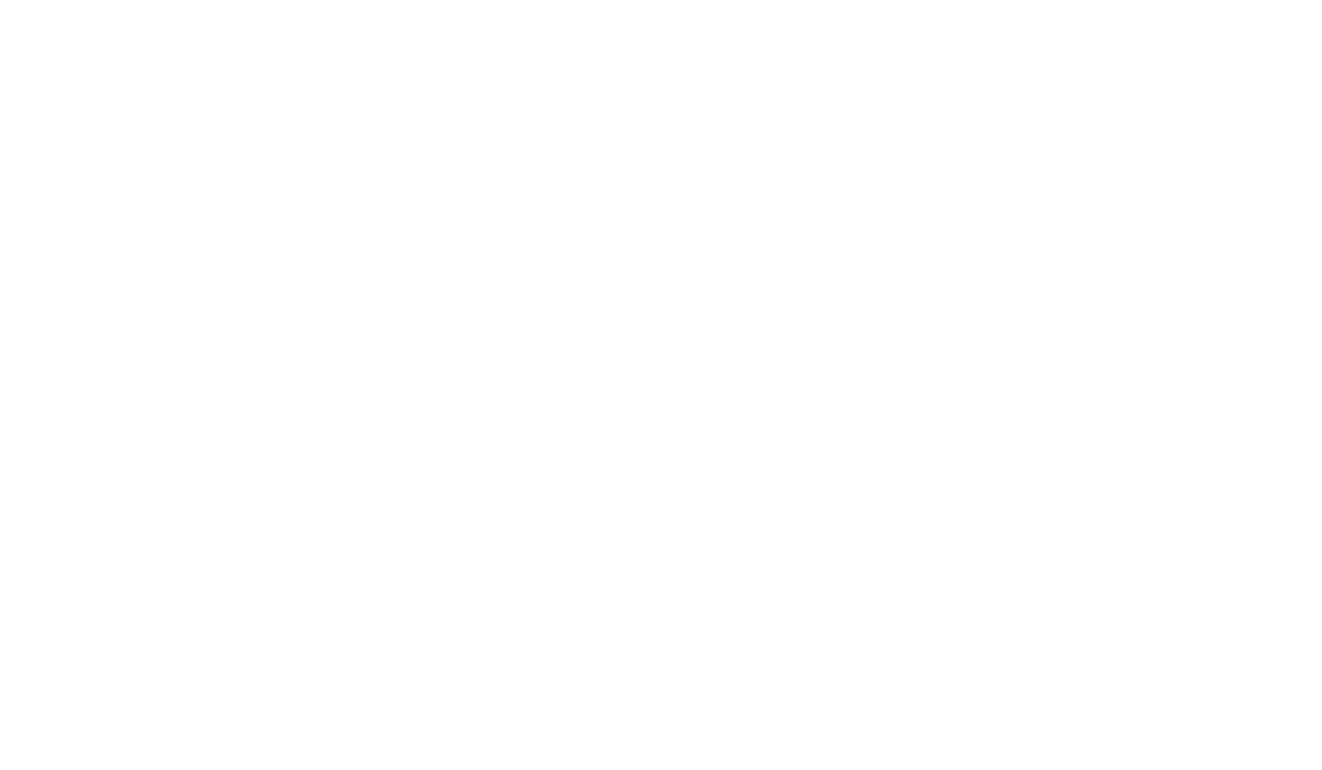
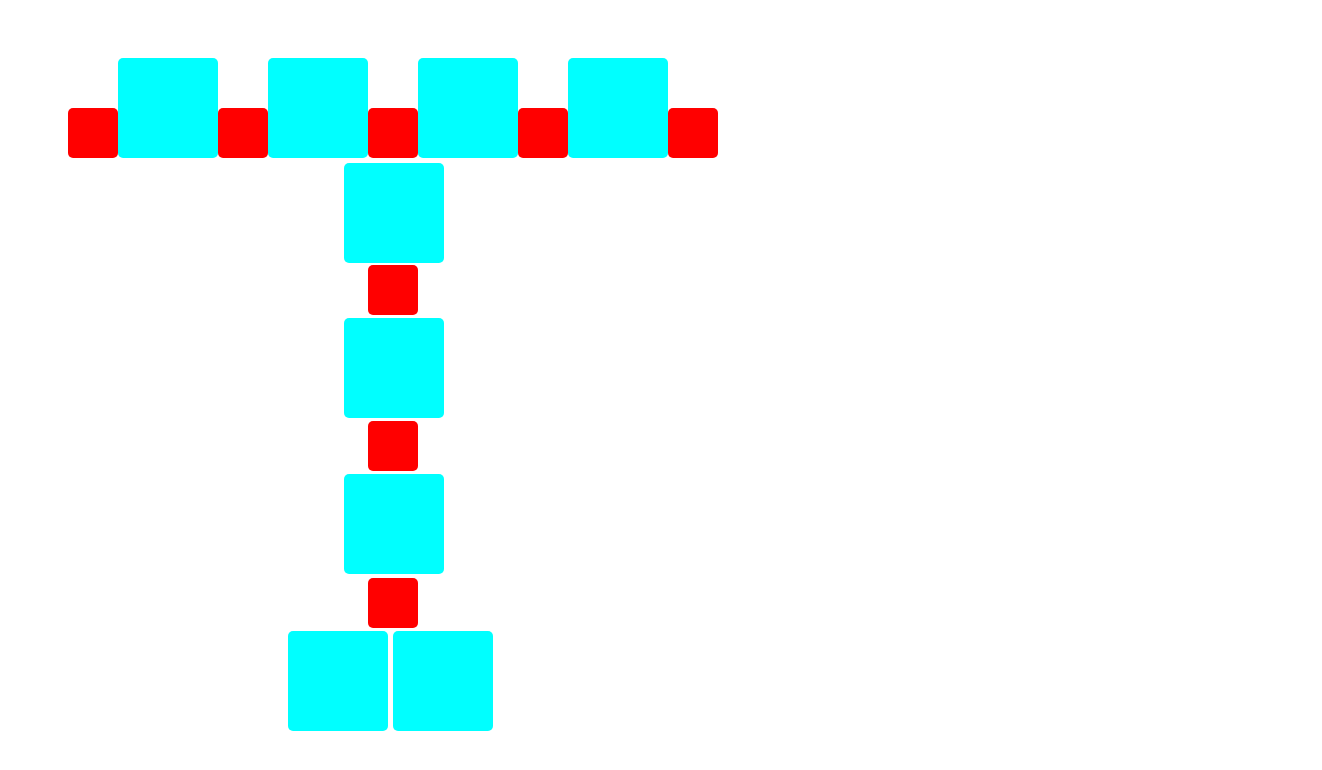
Before and after one commit to DuaA-A/Front-end_Minders, a plain HTML site: page html/task2.html in a window 1280 px wide. Shown: the whole page, 1322 px wide, since content can reach past the window. Drawn offline with Linux system fonts and the light colour scheme.

Commit message:
task2 done

```diff
--- a/assets/CSS/task2.css
+++ b/assets/CSS/task2.css
@@ -0,0 +1,42 @@
+.container{
+    margin-left: 50px;
+    width:100%;
+    height: 100vh;
+    position: relative;
+}
+.sq{
+    background-color: aqua;
+    border: none;
+    border-radius: 5px;
+    position: absolute;
+}
+
+.small{
+    width: 50px;
+    height: 50px;
+    background-color: red;
+}
+
+.big{
+    width: 100px;
+    height: 100px;
+}
+
+.sq:nth-child(1) { top: 100px; left: 10px; }
+.sq:nth-child(2) { top: 50px; left: 60px; }
+.sq:nth-child(3) { top: 100px; left: 160px; }
+.sq:nth-child(4) { top: 50px; left: 210px; }
+.sq:nth-child(5) { top: 100px; left: 310px; }
+.sq:nth-child(6) { top: 50px; left: 360px; }
+.sq:nth-child(7) { top: 100px; left: 460px; }
+.sq:nth-child(8) { top: 50px; left: 510px; }
+.sq:nth-child(9) { top: 100px; left: 610px; }
+.sq:nth-child(10) { top: 155px; left: 285.8px; }
+.sq:nth-child(14) { top: 310px; left: 285.8px; }
+.sq:nth-child(11) { top: 257px; left: 310px; }
+.sq:nth-child(12) { top: 413px; left: 310px; }
+.sq:nth-child(13) { top: 466px; left: 285.8px; }
+.sq:nth-child(17) { top: 622px; left: 235px; }
+.sq:nth-child(15) { top: 570px; left: 310px; }
+.sq:nth-child(16) { top: 623px; left: 335px; }
+.sq:nth-child(17) { top: 623px; left: 230px; }
--- a/html/task2.html
+++ b/html/task2.html
@@ -4,8 +4,27 @@
     <meta charset="UTF-8">
     <meta name="viewport" content="width=device-width, initial-scale=1.0">
     <title>Document</title>
+    <link href="../assets/CSS/task2.css" rel="stylesheet" />
 </head>
 <body>
-
+    <div class="container">
+        <div class=" sq small "></div>
+        <div class="sq big "></div>
+        <div class="sq small lOne"></div>
+        <div class="sq big lOne"></div>
+        <div class="sq small lOne"></div>
+        <div class="sq big lOne"></div>
+        <div class="sq small lOne"></div>
+        <div class="sq big lOne"></div>
+        <div class="sq small lOne"></div>
+        <div class="sq big ver"></div>
+        <div class="sq small ver"></div>
+        <div class="sq small ver"></div>
+        <div class="sq big hor"></div>
+        <div class="sq big hor"></div>
+        <div class="sq small ver"></div>
+        <div class="sq big hor"></div>
+        <div class="sq big hor"></div>
+    </div>
 </body>
 </html>
```
Also changed, not shown: html/task.html (+0 -2 lines), assets/img/WhatsApp Image 2025-02-27 at 00.25.49_bf38994e.jpg (added).
